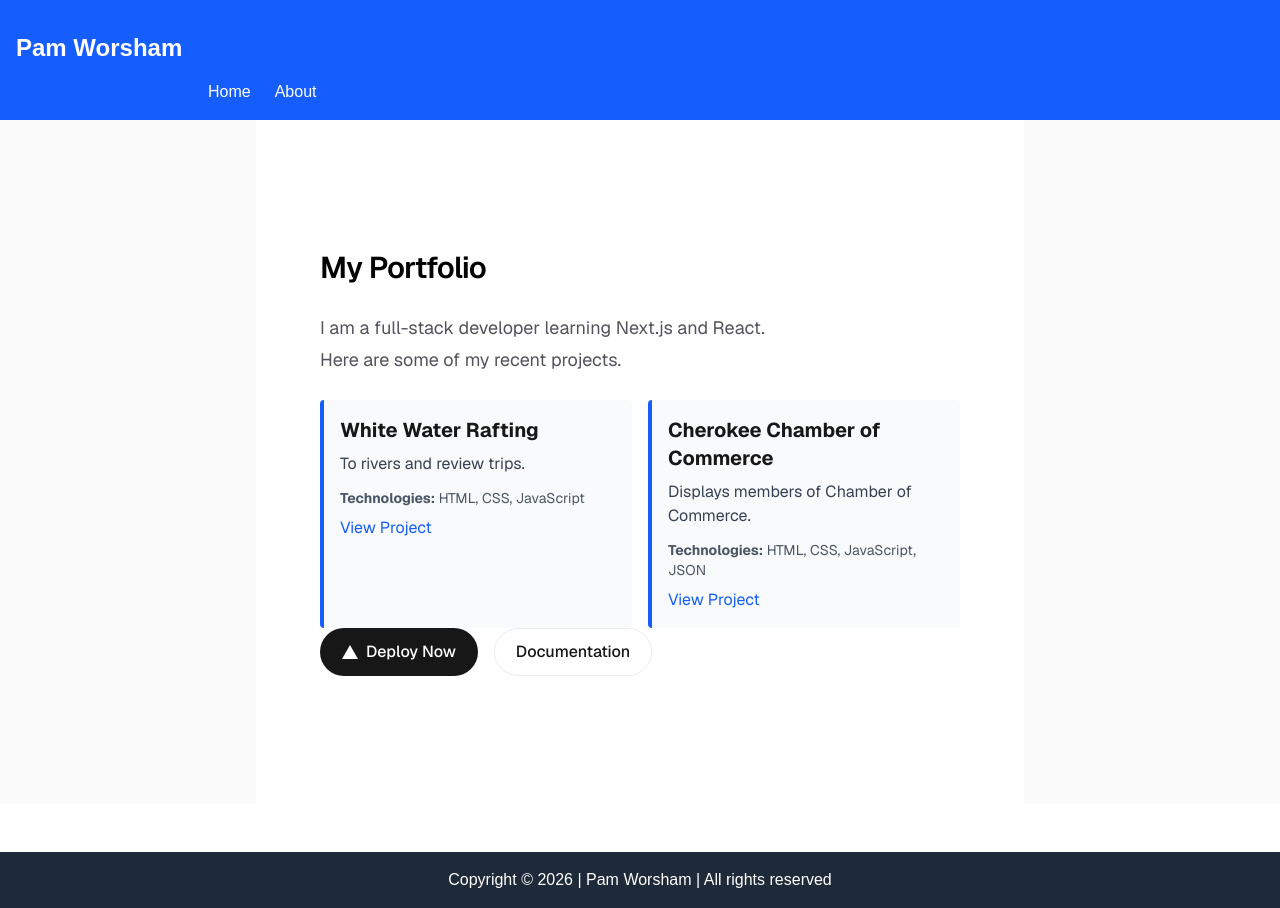
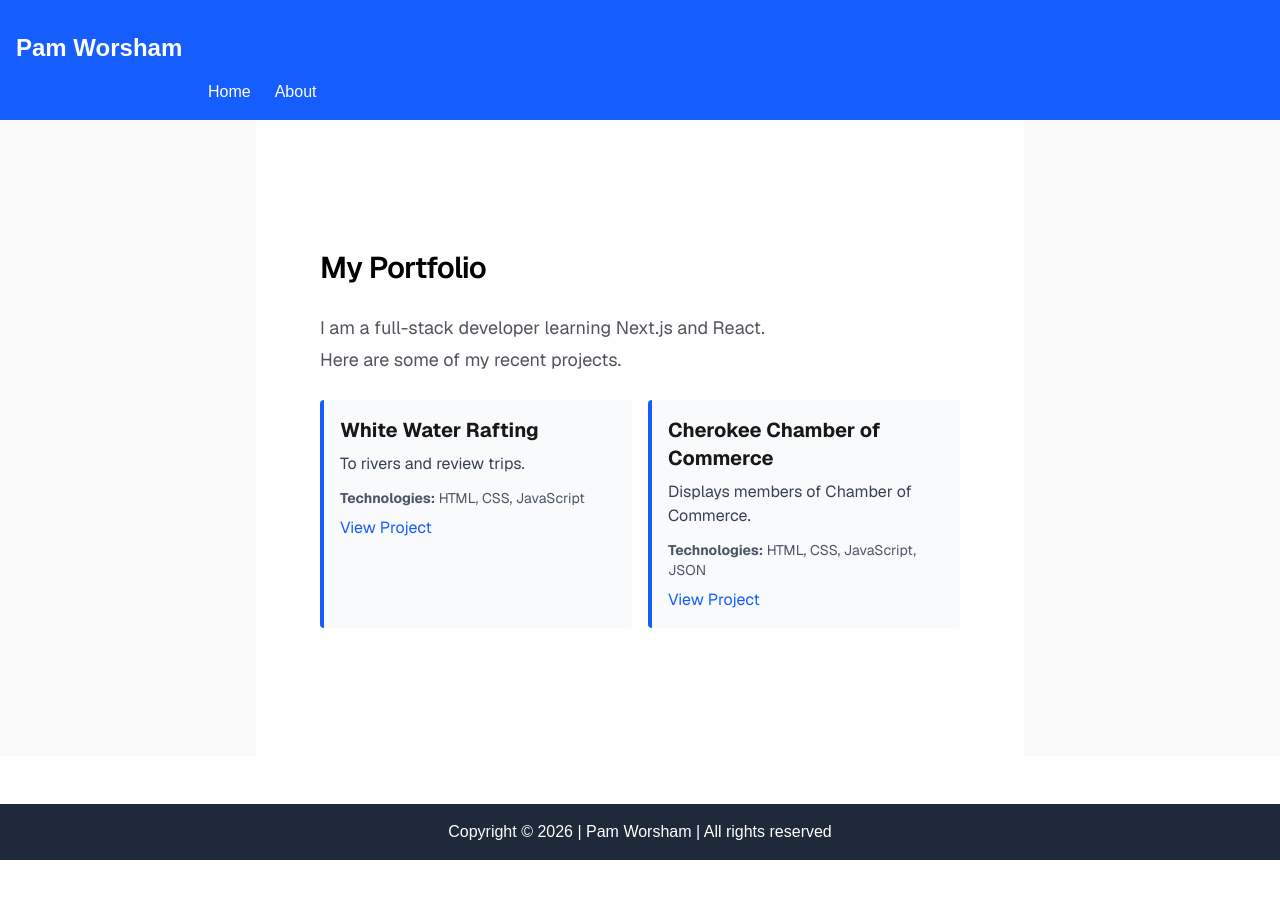
Before and after one commit to pjworsham/wdd430-portfolio, a Next.js app: page / in a window 1280 px wide. After the commit the page ends 860 px from the top, so only its background shows below. Built offline with nearby package versions, Linux system fonts and the light colour scheme.

Commit message:
Comment out unused imports and layout elements for cleaner code

```diff
--- a/app/page.tsx
+++ b/app/page.tsx
@@ -1,4 +1,4 @@
-import Image from "next/image";
+// import Image from "next/image";
 import ProjectList from '@/components/ProjectList';
 
 const projects = [
@@ -47,7 +47,7 @@ export default function Home() {
           </p>
           <ProjectList projects={projects} />
         </div>
-        <div className="flex flex-col gap-4 text-base font-medium sm:flex-row">
+        {/* <div className="flex flex-col gap-4 text-base font-medium sm:flex-row">
           <a
             className="flex h-12 w-full items-center justify-center gap-2 rounded-full bg-foreground px-5 text-background transition-colors hover:bg-[#383838] dark:hover:bg-[#ccc] md:w-[158px]"
             href="https://vercel.com/new?utm_source=create-next-app&utm_medium=appdir-template-tw&utm_campaign=create-next-app"
@@ -71,7 +71,7 @@ export default function Home() {
           >
             Documentation
           </a>
-        </div>
+        </div> */}
       </main>
     </div>
   );
```
